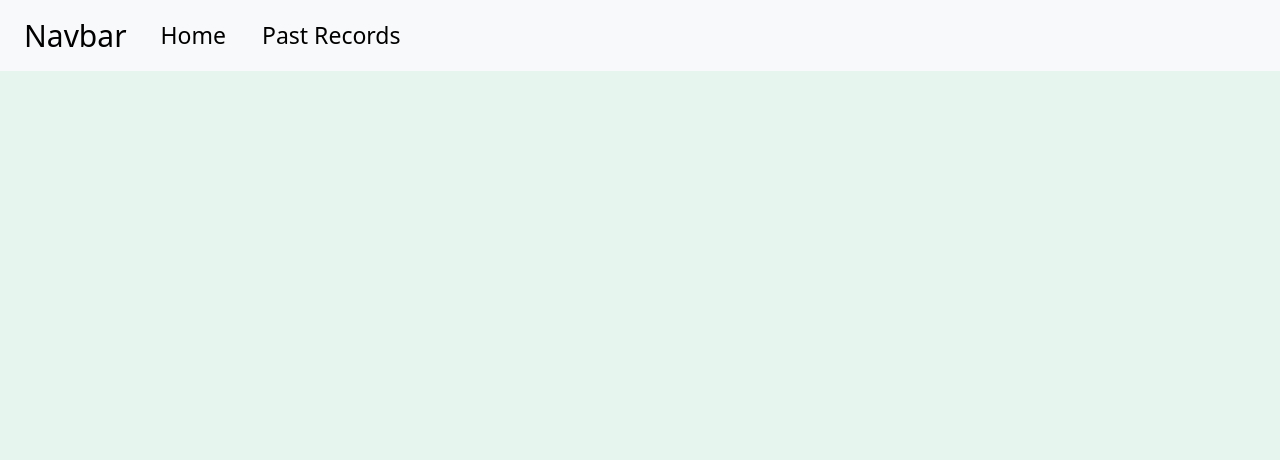
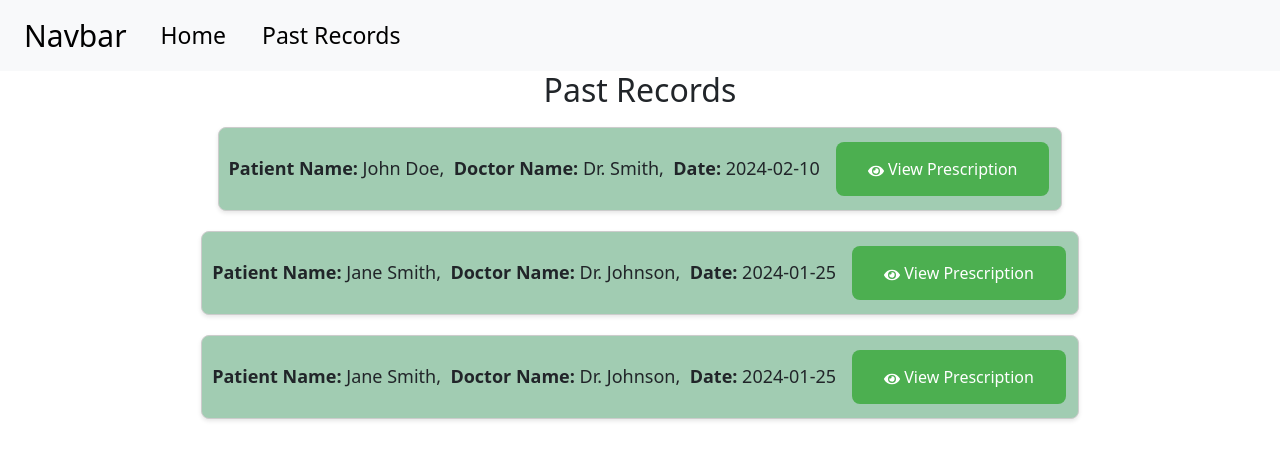
Before and after one commit to Sumitkb21/HealthCenter, a React (Create React App) app in the folder frontend/: page /pastrecords in a window 1280 px wide. Shown: the top 460 px of the page. Built offline with nearby package versions, Linux system fonts and the light colour scheme.

Commit message:
pastrecords added

```diff
--- a/frontend/package.json
+++ b/frontend/package.json
@@ -11,6 +11,7 @@
     "cors": "^2.8.5",
     "react": "^18.2.0",
     "react-dom": "^18.2.0",
+    "react-icons": "^5.0.1",
     "react-router-dom": "^6.22.0",
     "react-scripts": "5.0.1",
     "web-vitals": "^2.1.4"
--- a/frontend/src/components/Home/home.css
+++ b/frontend/src/components/Home/home.css
@@ -4,48 +4,39 @@ body, html {
     margin: 0;
   }
 
-  .Home {
+
+  .Home{
+    display: flex;
+    justify-content: center;
+    align-items: center;
+    text-align: center;
     height: 100vh;
-    display: flex;
-    justify-content: space-between;
   }
 
-  .LeftHalf {
-    width: 50%;
-    background-color: #e6f6ef; /* Left half background color */
-    display: flex;
-    flex-direction: column;
-    justify-content: center;
-    align-items: center;
+  .Home{
+    background-image: url(./bg.jpg);
+    background-size: cover;
+    box-shadow: inset 0 0 0 1000px rgba(0,0,0,.25);
+    background-attachment: fixed ;
   }
 
-  .RightHalf {
-    width: 50%;
-    background-color: #0AA45F; /* Right half background color */
-  }
 
-  .CenterText {
-    font-size: 3.5vw; /* Adjust font size as needed */
-    text-align: center;
-    font-weight: bolder;
-    margin: 20px;
-  }
 /*
   .bgimage{
     height: 100%;
   } */
 
   /* Adjustments for smaller screens */
-  @media (max-width: 768px) {
-    .Home {
-      flex-direction: column;
-    }
-    .LeftHalf{
-      width: 100%;
-      height: 100vh;
 
-    }
-    .CenterText{
-        font-size: 50px;
-    }
+
+  /* .layer{
+    background-color: black;
+    background-size: 100vh;
+
+  } */
+
+  .CenterText{
+    position: relative;
+    margin: auto;
+    font-size: 70px;
   }
--- a/frontend/src/components/Home/home.js
+++ b/frontend/src/components/Home/home.js
@@ -7,14 +7,10 @@ export default function Home() {
   return (
     <>
 
-    <div className="Home">
-      <div className="LeftHalf">
+    <section className="Home">
         <h1 className="CenterText">Consult your health with IITK Health Center</h1>
-      </div>
-      <div className="RightHalf">
-        {/* <img src={bg} className='bgimage' alt="IITK Health Center" /> */}
-      </div>
-    </div>
+
+    </section>
     </>
   );
 }
--- a/frontend/src/components/Navbar/navbar.css
+++ b/frontend/src/components/Navbar/navbar.css
@@ -9,8 +9,11 @@
   font-size: 30px !important;
   margin: 0px 10px;
   margin-left: 12px;
+
 }
 .navbar{
-  position: fixed !important;;
+  top: 0;
+  position: -webkit-sticky !important;
+  position: sticky !important;
   width: 100%;
 }
--- a/frontend/src/components/Pastrecords/pastrecords.css
+++ b/frontend/src/components/Pastrecords/pastrecords.css
@@ -1,4 +1,89 @@
-.pastrecords{
-    background-color: #e6f6ef;
-    height: 100vh;
+.pastrecords {
+
+    text-align: center;
+
 }
+
+
+
+.record-container {
+    display: flex;
+    flex-direction: column;
+    align-items: center;
+}
+
+.record-box {
+    border: 1px solid #ccc;
+    border-radius: 8px;
+    padding: 10px;
+    margin: 10px;
+    min-width: 50%;
+    width: fit-content;
+    background-color: #a1ccb2; /* Change the background color */
+    box-shadow: 0 2px 4px rgba(0, 0, 0, 0.1);
+    transition: box-shadow 0.3s ease;
+    font-size: 18px; /* Increase the font size */
+}
+
+.record-box:hover {
+    box-shadow: 0 4px 8px rgba(0, 0, 0, 0.2);
+}
+
+.view-prescription-button{
+    background-color: #4CAF50;
+    border: none;
+    color: white;
+    padding: 15px 32px;
+    text-align: center;
+    text-decoration: none;
+    display: inline-block;
+    font-size: 16px;
+    margin: 4px 2px;
+    cursor: pointer;
+    border-radius: 8px;
+}
+
+.modal {
+    display: flex;
+    position: fixed;
+    z-index: 1;
+    left: 0;
+    top: 0;
+    width: 100%;
+    height: 100%;
+    background-color: rgba(0,0,0,0.5);
+    align-items: center;
+    justify-content: center;
+
+  }
+
+.modal-content {
+  background-color: #fefefe00;
+  padding: 20px;
+  border-radius: 8px;
+  max-width: 90vw; /* Set maximum width to 90% of the viewport width */
+  max-height: fit-content; /* Set maximum height to 90% of the viewport height */
+  overflow: auto; /* Add overflow for scrolling if image is larger than viewport */
+}
+
+.modal-content img {
+  max-width: 100%; /* Set maximum width of image to 100% of parent container */
+  max-height: 100%; /* Set maximum height of image to 100% of parent container */
+  display: block; /* Ensure image is displayed as a block element */
+  margin: auto; /* Center the image horizontally */
+}
+
+
+  .close {
+    color: #aaa;
+    float: right;
+    font-size: 28px;
+    font-weight: bold;
+  }
+
+  .close:hover,
+  .close:focus {
+    color: black;
+    text-decoration: none;
+    cursor: pointer;
+  }
--- a/frontend/src/components/Pastrecords/pastrecords.js
+++ b/frontend/src/components/Pastrecords/pastrecords.js
@@ -1,12 +1,61 @@
-import React from 'react'
-import "./pastrecords.css"
+import React from 'react';
+import "./pastrecords.css";
+import { FaEye } from 'react-icons/fa';
+import {useState} from 'react';
 
 const Pastrecords = () => {
+  const patientRecords = [
+    { patientName: 'John Doe', doctorName: 'Dr. Smith', date: '2024-02-10' ,imageURL: "https://res.cloudinary.com/dsr4m1th2/image/upload/v1707758604/u8ap4xlezsasaeqlkyrg.png"},
+    { patientName: 'Jane Smith', doctorName: 'Dr. Johnson', date: '2024-01-25', imageURL: "https://res.cloudinary.com/dsr4m1th2/image/upload/v1707758604/u8ap4xlezsasaeqlkyrg.png" },
+    { patientName: 'Jane Smith', doctorName: 'Dr. Johnson', date: '2024-01-25', imageURL: "https://res.cloudinary.com/dsr4m1th2/image/upload/v1707758604/u8ap4xlezsasaeqlkyrg.png" },
+    // Add more records as needed
+  ];
+  // const openImage = (imageURL) => {
+  //   // Logic to open the image, for example, using window.open()
+  //   window.open(imageURL);
+  // };
+  const [showModal, setShowModal] = useState(false);
+  const [selectedImage, setSelectedImage] = useState(null);
+
+  const openImage = (imageURL) => {
+    setSelectedImage(imageURL);
+    setShowModal(true);
+  };
+
+  const closeModal = () => {
+    setShowModal(false);
+    setSelectedImage(null);
+  };
+
   return (
-   <section className='pastrecords'>
 
-   </section>
-  )
+              <section className='pastrecords'>
+                <h2>Past Records</h2>
+                <div className="record-container">
+                  {patientRecords.map((record, index) => (
+                    <div key={index} className="record-box">
+                      <span>
+                        <strong>Patient Name:</strong> {record.patientName},&nbsp;&nbsp;
+                        <strong>Doctor Name:</strong> {record.doctorName},&nbsp;&nbsp;
+                        <strong>Date:</strong> {record.date}
+                      </span>&nbsp;&nbsp;&nbsp;
+                      <button className="view-prescription-button" onClick={() => openImage(record.imageURL)}>
+                        <FaEye /> View Prescription
+                      </button>
+                    </div>
+                  ))}
+                </div>
+                {showModal && (
+                  <div className="modal">
+                    <div className="modal-content">
+                      <span className="close" onClick={closeModal}>&times;</span>
+                      <img src={selectedImage} alt="Selected" />
+                    </div>
+                  </div>
+                )}
+              </section>
+
+  );
 }
 
-export default Pastrecords
+export default Pastrecords;
```
Also changed, not shown: frontend/src/components/Home/bg.jpg (added), 1 other file (tests, documents, lock files or other folders).
